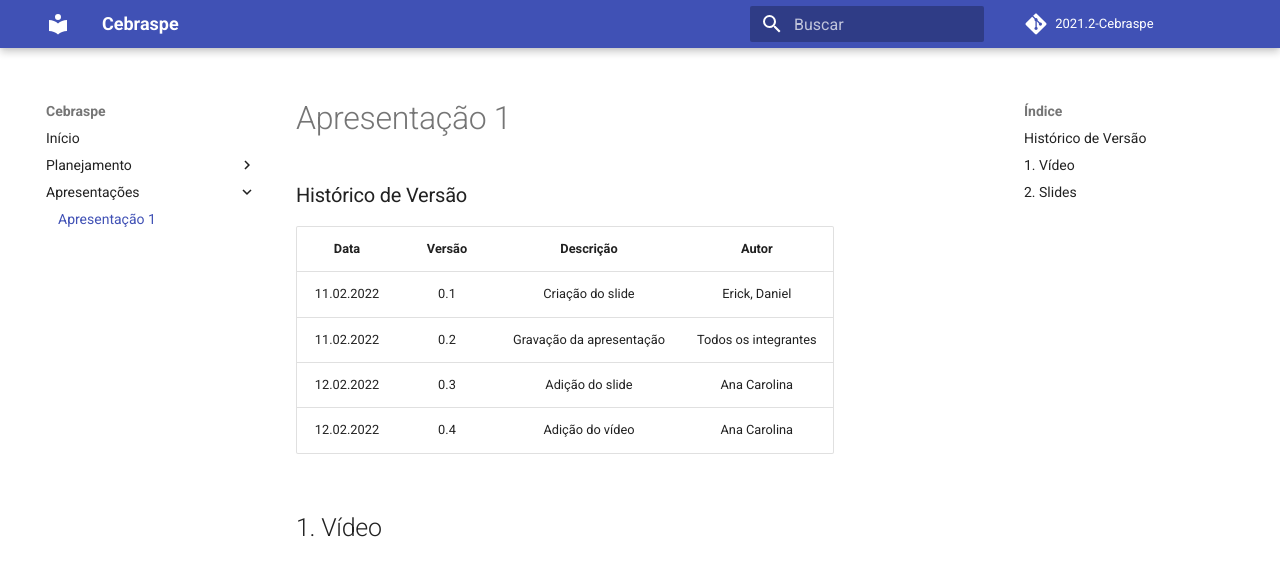
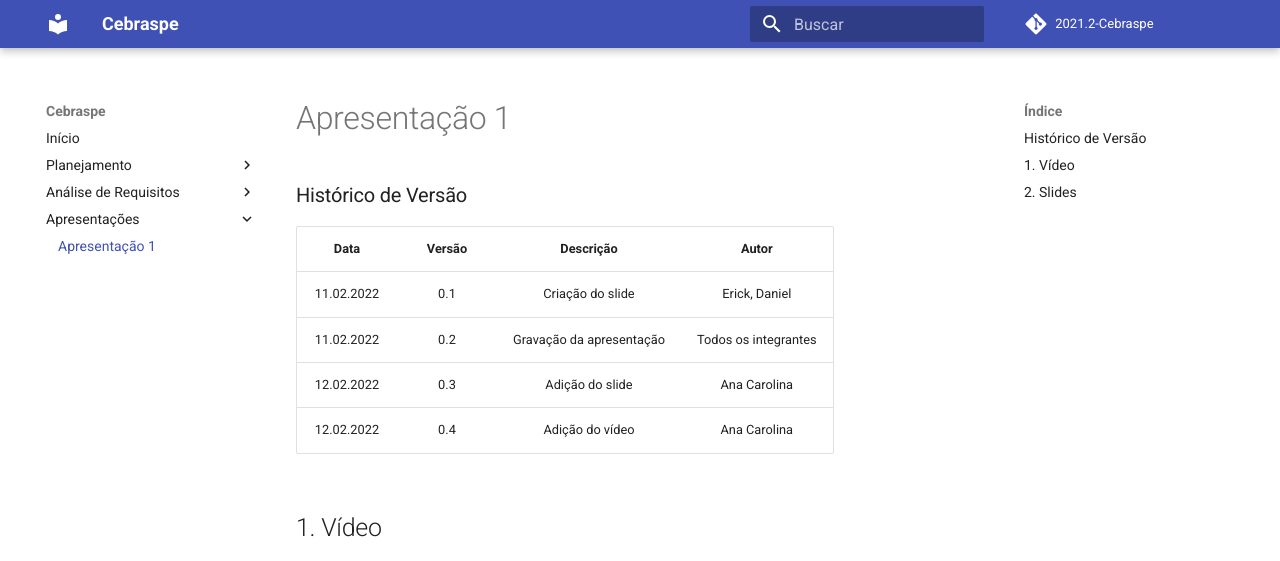
Before and after one commit to Interacao-Humano-Computador/2021.2-Cebraspe, an MkDocs documentation site: the page built from docs/Apresentacoes/Apresentacao1.md, in a window 1280 px wide. Shown: the top 561 px of the page. Built offline with MkDocs 1.6.1 and Material for MkDocs 9.7.7, drawn with Linux system fonts in a browser that asks for light colours; comment, search, counter and statistics services are not loaded; grey boxes are pictures that could not be loaded.

Commit message:
#8 - Adicionando nav no gitpages

```diff
--- a/mkdocs.yml
+++ b/mkdocs.yml
@@ -12,6 +12,8 @@ nav:
     - Metodologia Adotada: Planejamento/Metodologias/Metodologias.md
     - Cronograma do Projeto: Planejamento/Cronograma/Cronograma.md
     - Processo de Design: Planejamento/Processo/Processo.md
+  - Análise de Requisitos:
+    - Personas: Análise_de_requisitos/personas.md
   - Apresentações:
     - Apresentação 1: Apresentacoes/Apresentacao1.md
 
```
Also changed, not shown: docs/Análise_de_requisitos/personas.md (renamed from docs/Análisse_de_requisitos/personas.md).
